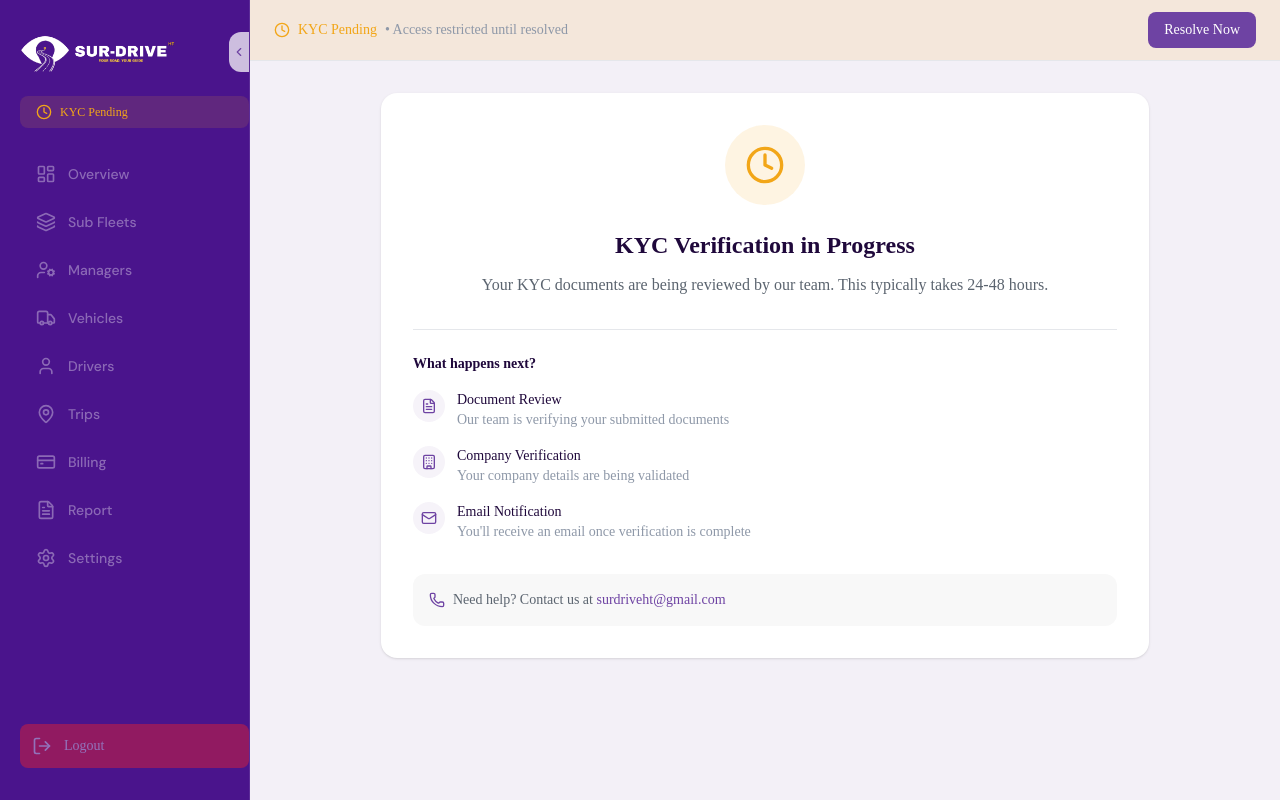
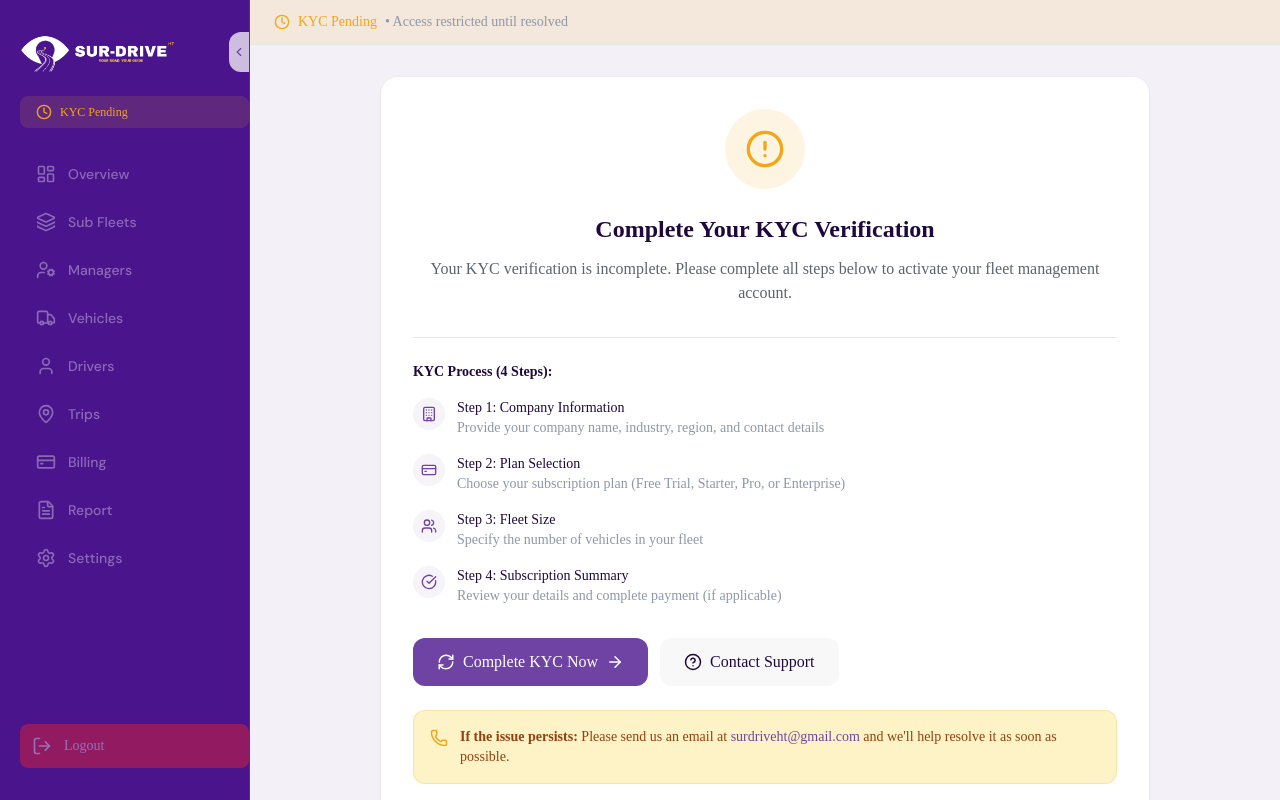
Before and after one commit to Sur-Drive/Frontend, a React (Vite) app: page /fleet/kyc-pending in a window 1280 px wide. Built offline with nearby package versions, Linux system fonts and the light colour scheme.

Commit message:
kyc pending fix

```diff
--- a/src/pages/Fleet/Dashboard/BlurSidebar.tsx
+++ b/src/pages/Fleet/Dashboard/BlurSidebar.tsx
@@ -315,21 +315,6 @@ const BlurSidebar: React.FC<BlurSidebarProps> = ({
                                 • Access restricted until resolved
                             </span>
                         </div>
-                        <button
-                            onClick={() => {
-                                if (status === "pending") {
-                                    navigate("/fleet/kyc-pending");
-                                } else if (status === "expired") {
-                                    navigate("/fleet/subscription/renew");
-                                } else {
-                                    navigate("/fleet/payment/pending");
-                                }
-                            }}
-                            className="w-full rounded-lg bg-[#6E43A3] px-4 py-2 text-sm font-medium text-white transition hover:opacity-90 sm:w-auto"
-                            style={{ fontFamily: "Outfit" }}
-                        >
-                            Resolve Now
-                        </button>
                     </div>
                 )}
 
--- a/src/pages/Fleet/KYC/components/KYCPending.tsx
+++ b/src/pages/Fleet/KYC/components/KYCPending.tsx
@@ -1,29 +1,48 @@
 import React from "react";
-import { Building, Clock, FileText, Mail, Phone } from "lucide-react";
+import { useNavigate } from "react-router-dom";
+import {
+    Building,
+    FileText,
+    Mail,
+    Phone,
+    ArrowRight,
+    RefreshCw,
+    AlertCircle,
+    CheckCircle,
+    Users,
+    CreditCard,
+    HelpCircle,
+} from "lucide-react";
 import BlurSidebar from "../../Dashboard/BlurSidebar";
 
 const KYCPending: React.FC = () => {
+    const navigate = useNavigate();
+
+    const handleResolveKYC = () => {
+        navigate("/fleet/kyc");
+    };
+
     return (
         <BlurSidebar status="pending">
             <div className="max-w-3xl mx-auto">
                 <div className="bg-white rounded-2xl p-8 shadow-sm">
                     <div className="flex items-center justify-center w-20 h-20 rounded-full bg-[#F2A61820] mx-auto mb-6">
-                        <Clock size={40} className="text-[#F2A618]" />
+                        <AlertCircle size={40} className="text-[#F2A618]" />
                     </div>
 
                     <h1
                         className="text-2xl font-bold text-center text-[#1F083B] mb-3"
                         style={{ fontFamily: "Outfit" }}
                     >
-                        KYC Verification in Progress
+                        Complete Your KYC Verification
                     </h1>
 
                     <p
                         className="text-[#5B646F] text-center mb-8"
                         style={{ fontFamily: "Outfit" }}
                     >
-                        Your KYC documents are being reviewed by our team. This
-                        typically takes 24-48 hours.
+                        Your KYC verification is incomplete. Please complete all
+                        steps below to activate your fleet management account.
                     </p>
 
                     <div className="border-t border-[#E5E7EB] pt-6">
@@ -31,34 +50,10 @@ const KYCPending: React.FC = () => {
                             className="text-sm font-semibold text-[#1F083B] mb-4"
                             style={{ fontFamily: "Outfit" }}
                         >
-                            What happens next?
+                            KYC Process (4 Steps):
                         </h3>
 
                         <div className="space-y-4">
-                            <div className="flex items-start gap-3">
-                                <div className="w-8 h-8 rounded-full bg-[#6E43A310] flex items-center justify-center flex-shrink-0">
-                                    <FileText
-                                        size={16}
-                                        className="text-[#6E43A3]"
-                                    />
-                                </div>
-                                <div>
-                                    <p
-                                        className="text-sm font-medium text-[#1F083B]"
-                                        style={{ fontFamily: "Outfit" }}
-                                    >
-                                        Document Review
-                                    </p>
-                                    <p
-                                        className="text-sm text-[#8E98A8]"
-                                        style={{ fontFamily: "Outfit" }}
-                                    >
-                                        Our team is verifying your submitted
-                                        documents
-                                    </p>
-                                </div>
-                            </div>
-
                             <div className="flex items-start gap-3">
                                 <div className="w-8 h-8 rounded-full bg-[#6E43A310] flex items-center justify-center flex-shrink-0">
                                     <Building
@@ -71,20 +66,21 @@ const KYCPending: React.FC = () => {
                                         className="text-sm font-medium text-[#1F083B]"
                                         style={{ fontFamily: "Outfit" }}
                                     >
-                                        Company Verification
+                                        Step 1: Company Information
                                     </p>
                                     <p
                                         className="text-sm text-[#8E98A8]"
                                         style={{ fontFamily: "Outfit" }}
                                     >
-                                        Your company details are being validated
+                                        Provide your company name, industry,
+                                        region, and contact details
                                     </p>
                                 </div>
                             </div>
 
                             <div className="flex items-start gap-3">
                                 <div className="w-8 h-8 rounded-full bg-[#6E43A310] flex items-center justify-center flex-shrink-0">
-                                    <Mail
+                                    <CreditCard
                                         size={16}
                                         className="text-[#6E43A3]"
                                     />
@@ -94,32 +90,119 @@ const KYCPending: React.FC = () => {
                                         className="text-sm font-medium text-[#1F083B]"
                                         style={{ fontFamily: "Outfit" }}
                                     >
-                                        Email Notification
+                                        Step 2: Plan Selection
                                     </p>
                                     <p
                                         className="text-sm text-[#8E98A8]"
                                         style={{ fontFamily: "Outfit" }}
                                     >
-                                        You'll receive an email once
-                                        verification is complete
+                                        Choose your subscription plan (Free
+                                        Trial, Starter, Pro, or Enterprise)
+                                    </p>
+                                </div>
+                            </div>
+
+                            <div className="flex items-start gap-3">
+                                <div className="w-8 h-8 rounded-full bg-[#6E43A310] flex items-center justify-center flex-shrink-0">
+                                    <Users
+                                        size={16}
+                                        className="text-[#6E43A3]"
+                                    />
+                                </div>
+                                <div>
+                                    <p
+                                        className="text-sm font-medium text-[#1F083B]"
+                                        style={{ fontFamily: "Outfit" }}
+                                    >
+                                        Step 3: Fleet Size
+                                    </p>
+                                    <p
+                                        className="text-sm text-[#8E98A8]"
+                                        style={{ fontFamily: "Outfit" }}
+                                    >
+                                        Specify the number of vehicles in your
+                                        fleet
+                                    </p>
+                                </div>
+                            </div>
+
+                            <div className="flex items-start gap-3">
+                                <div className="w-8 h-8 rounded-full bg-[#6E43A310] flex items-center justify-center flex-shrink-0">
+                                    <CheckCircle
+                                        size={16}
+                                        className="text-[#6E43A3]"
+                                    />
+                                </div>
+                                <div>
+                                    <p
+                                        className="text-sm font-medium text-[#1F083B]"
+                                        style={{ fontFamily: "Outfit" }}
+                                    >
+                                        Step 4: Subscription Summary
+                                    </p>
+                                    <p
+                                        className="text-sm text-[#8E98A8]"
+                                        style={{ fontFamily: "Outfit" }}
+                                    >
+                                        Review your details and complete payment
+                                        (if applicable)
                                     </p>
                                 </div>
                             </div>
                         </div>
                     </div>
 
-                    <div className="mt-8 p-4 bg-[#F8F8F8] rounded-xl">
-                        <div className="flex items-center gap-2">
-                            <Phone size={16} className="text-[#6E43A3]" />
-                            <p
-                                className="text-sm text-[#5B646F]"
-                                style={{ fontFamily: "Outfit" }}
-                            >
-                                Need help? Contact us at{" "}
-                                <span className="text-[#6E43A3] font-medium">
-                                    surdriveht@gmail.com
-                                </span>
-                            </p>
+                    {/* Action Buttons */}
+                    <div className="mt-8 flex flex-col sm:flex-row gap-3">
+                        <button
+                            onClick={handleResolveKYC}
+                            className="flex items-center justify-center gap-2 px-6 py-3 bg-[#6E43A3] text-white rounded-xl font-medium hover:bg-[#5A3485] transition-colors duration-200"
+                            style={{ fontFamily: "Outfit" }}
+                        >
+                            <RefreshCw size={18} />
+                            <span>Complete KYC Now</span>
+                            <ArrowRight size={18} />
+                        </button>
+
+                        <button
+                            onClick={() =>
+                                (window.location.href =
+                                    "mailto:surdriveht@gmail.com?subject=KYC Verification Issue - Please Help")
+                            }
+                            className="flex items-center justify-center gap-2 px-6 py-3 bg-[#F8F8F8] text-[#1F083B] rounded-xl font-medium hover:bg-[#F0F0F0] transition-colors duration-200"
+                            style={{ fontFamily: "Outfit" }}
+                        >
+                            <HelpCircle size={18} />
+                            <span>Contact Support</span>
+                        </button>
+                    </div>
+
+                    {/* Contact Support Message */}
+                    <div className="mt-6 p-4 bg-[#FEF3C7] rounded-xl border border-[#F2A618]/20">
+                        <div className="flex items-start gap-3">
+                            <Phone
+                                size={18}
+                                className="text-[#F2A618] mt-0.5 flex-shrink-0"
+                            />
+                            <div>
+                                <p
+                                    className="text-sm text-[#92400E]"
+                                    style={{ fontFamily: "Outfit" }}
+                                >
+                                    <span className="font-semibold">
+                                        If the issue persists:
+                                    </span>{" "}
+                                    Please send us an email at{" "}
+                                    <a
+                                        href="mailto:surdriveht@gmail.com?subject=KYC Verification Issue - Please Help"
+                                        className="text-[#6E43A3] font-medium hover:underline"
+                                    >
+                                        surdriveht@gmail.com
+                                    </a>{" "}
+                                    and we'll help resolve it as soon as
+                                    possible.
+                                </p>
+                            </div>
                         </div>
                     </div>
                 </div>
```
